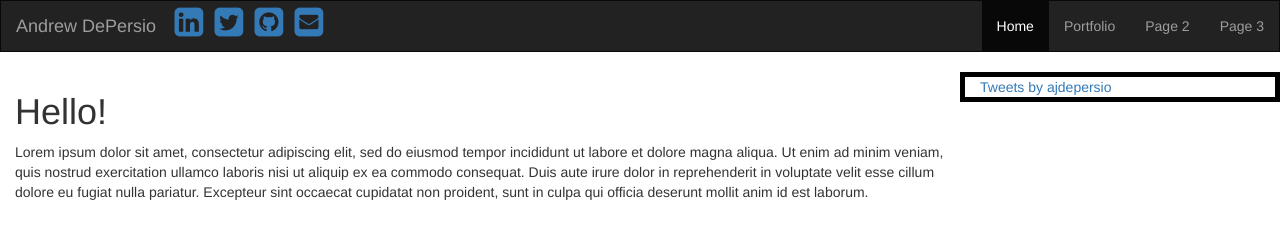
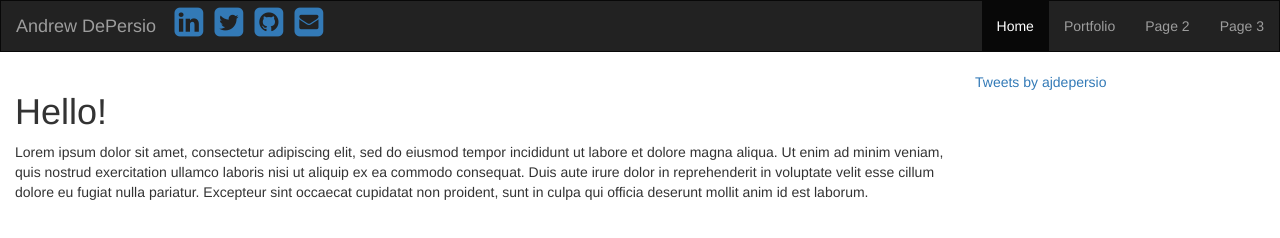
Before and after one commit to ajdepersio/ajdepersio.github.io, a plain HTML site: page index.html in a window 1280 px wide. Drawn offline with nearby package versions, Linux system fonts and the light colour scheme.

Commit message:
Changes to twitter widget

```diff
--- a/index.html
+++ b/index.html
@@ -53,8 +53,8 @@
           </p>
         </div>
         <!--Twitter-->
-        <div id="twitter_container" class="col-lg-3" style="border: 5px solid black">
-          <a class="twitter-timeline" data-width="250" data-height="800" data-dnt="true" data-theme="dark" data-link-color="#2B7BB9" href="https://twitter.com/ajdepersio">Tweets by ajdepersio</a> <script async src="//platform.twitter.com/widgets.js" charset="utf-8"></script>
+        <div id="twitter_container" class="col-lg-3">
+          <a class="twitter-timeline" data-dnt="true" data-theme="light" href="https://twitter.com/ajdepersio">Tweets by ajdepersio</a> <script async src="//platform.twitter.com/widgets.js" charset="utf-8"></script>
         </div>
       </div>
     </div>
```
